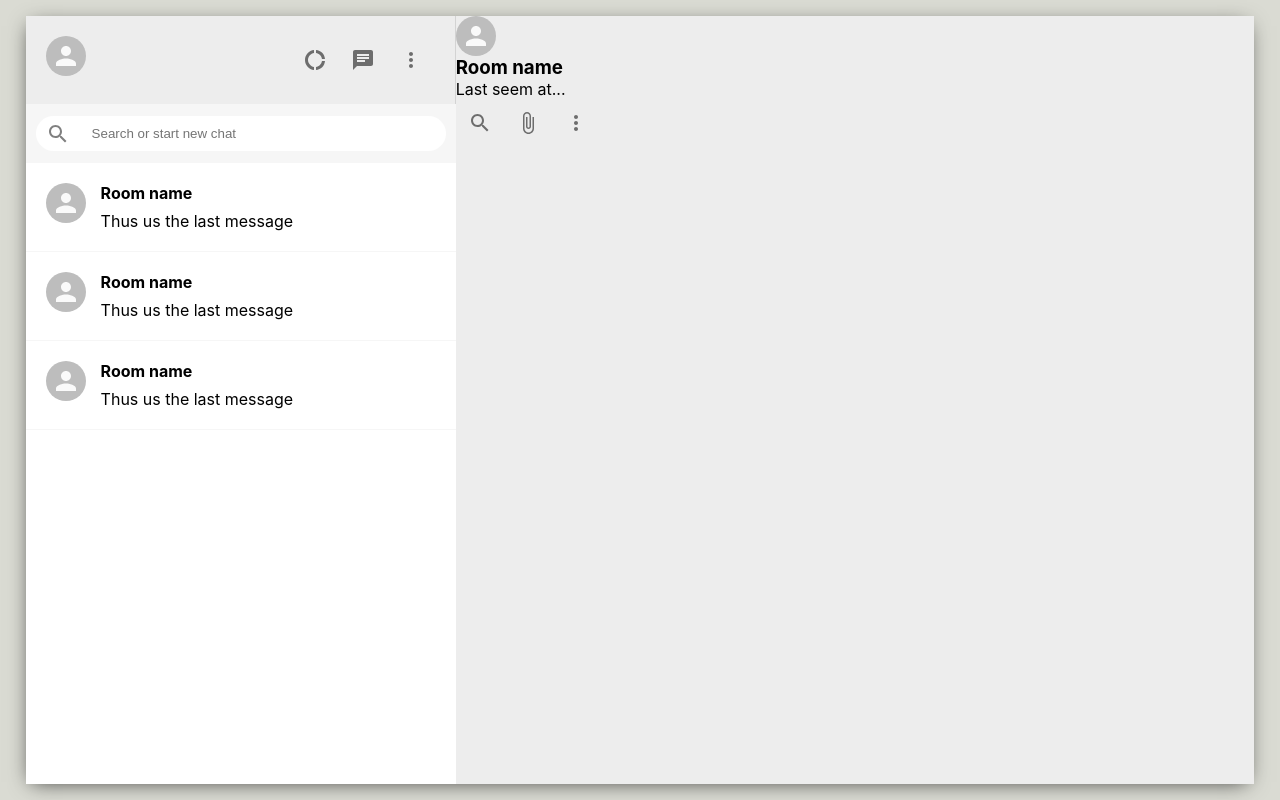
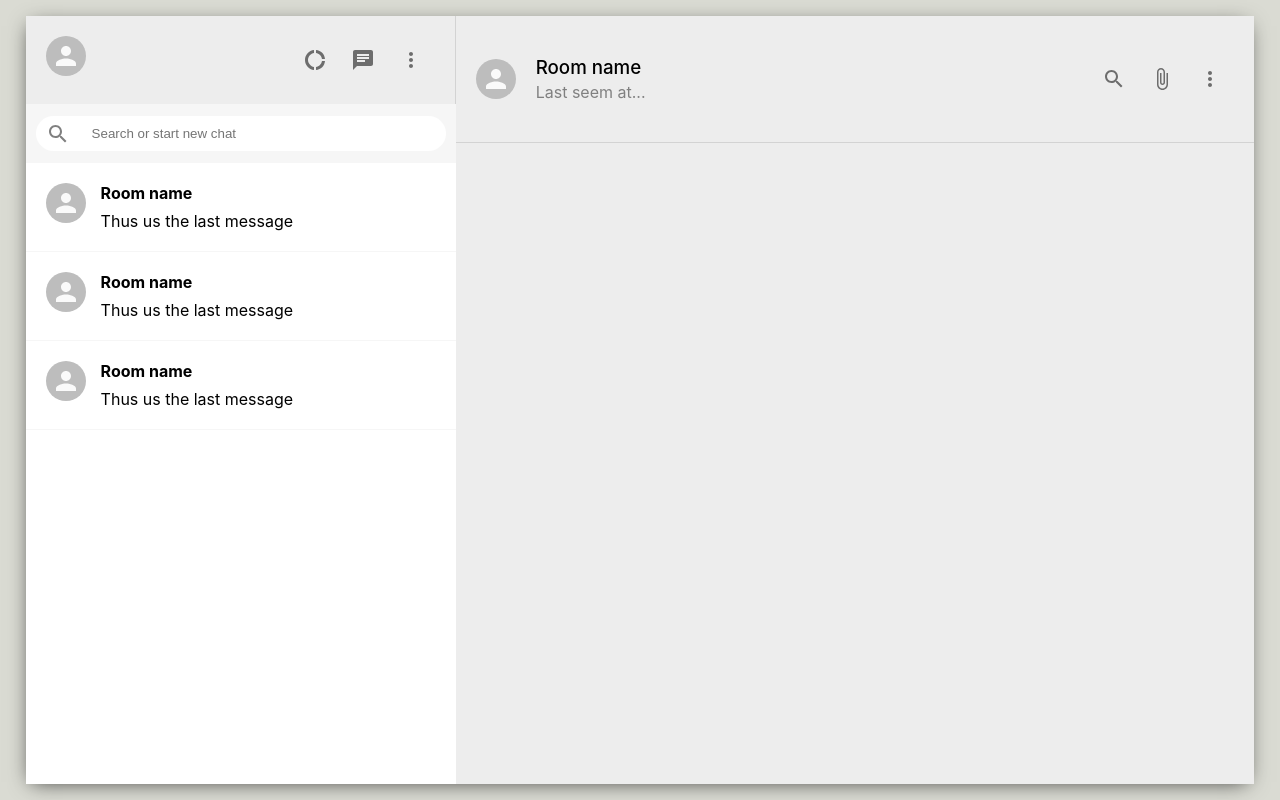
Before and after one commit to DinethP/Whatsapp-Clone, a React (Create React App) app: page / in a window 1280 px wide. Built offline with nearby package versions, Linux system fonts and the light colour scheme.

Commit message:
Added chat-header styling

```diff
--- a/src/components/Chat.css
+++ b/src/components/Chat.css
@@ -3,3 +3,25 @@
   flex-direction: column;
   flex: 0.65;
 }
+
+.chat__header {
+  padding: 20px;
+  display: flex;
+  align-items: center;
+  border-bottom: 1px solid lightgray ;
+}
+
+.chat__headerInfo {
+  /* Take all available space */
+  flex: 1;
+  padding: 20px;
+}
+
+.chat__headerInfo > h3 {
+  margin-bottom: 3px;
+  font-weight: 500;
+}
+
+.chat__headerInfo > p {
+  color: grey;
+}
```
